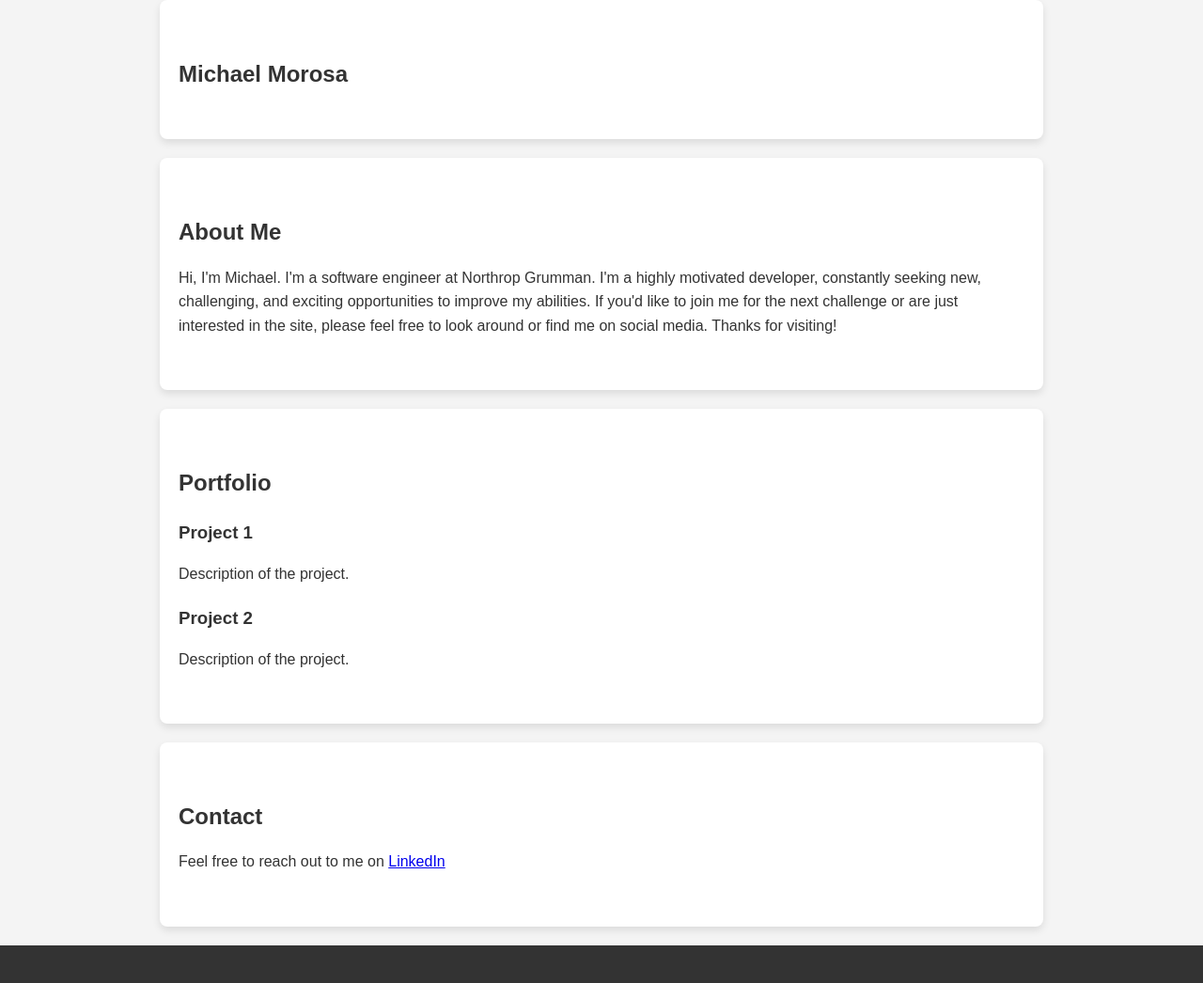
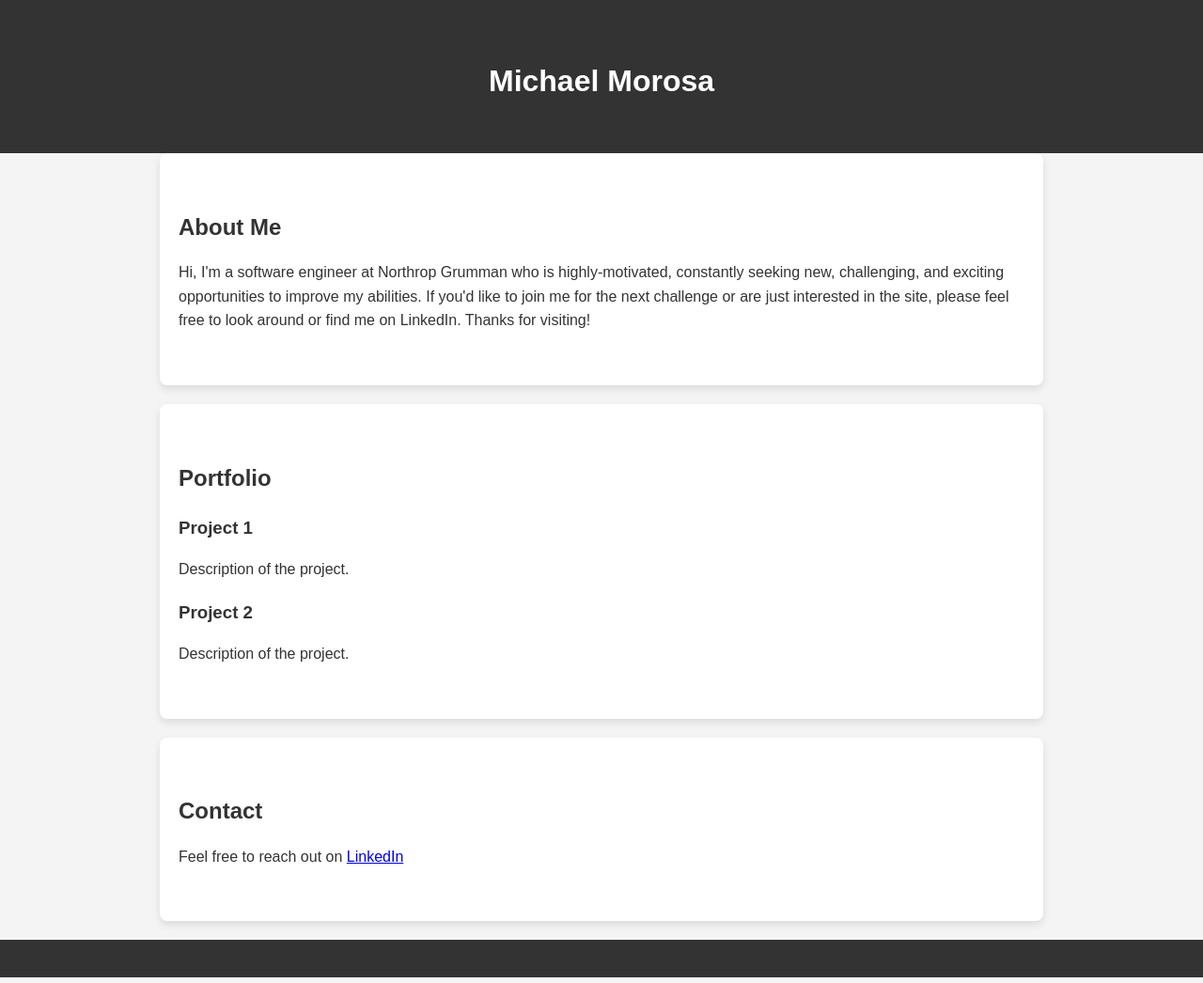
Before and after one commit to michaelmorosa/michaelmorosa.github.io, a plain HTML site: page index.html in a window 1280 px wide. Shown: the whole page at 94% size. Drawn offline with Linux system fonts and the light colour scheme.

Commit message:
added minor changes

```diff
--- a/index.html
+++ b/index.html
@@ -7,15 +7,15 @@
     <link rel="stylesheet" href="style.css">
 </head>
 <body>
-    <section>
+    <header>
         <h1>Michael Morosa</h1>
-    </section>
+    </header>
 
     <section id="about">
         <h2>About Me</h2>
-        <p>Hi, I'm Michael. I'm a software engineer at Northrop Grumman. I'm a highly motivated developer, constantly seeking new, challenging, and exciting opportunities to improve my abilities.
+        <p> Hi, I'm a software engineer at Northrop Grumman who is highly-motivated, constantly seeking new, challenging, and exciting opportunities to improve my abilities.
 
-            If you'd like to join me for the next challenge or are just interested in the site, please feel free to look around or find me on social media.
+            If you'd like to join me for the next challenge or are just interested in the site, please feel free to look around or find me on LinkedIn.
 
             Thanks for visiting!
         </p>
@@ -35,7 +35,7 @@
 
     <section id="contact">
         <h2>Contact</h2>
-        <p>Feel free to reach out to me on <a href="https://www.linkedin.com/in/michael-morosa-60158117a/">LinkedIn</a></p>
+        <p>Feel free to reach out on <a href="https://www.linkedin.com/in/michael-morosa-60158117a/">LinkedIn</a></p>
     </section>
 
     <footer>
--- a/style.css
+++ b/style.css
@@ -11,6 +11,7 @@ header {
     background: #333;
     color: white;
     padding: 40px 20px;
+    margin: auto;
     text-align: center;
 }
 
```
